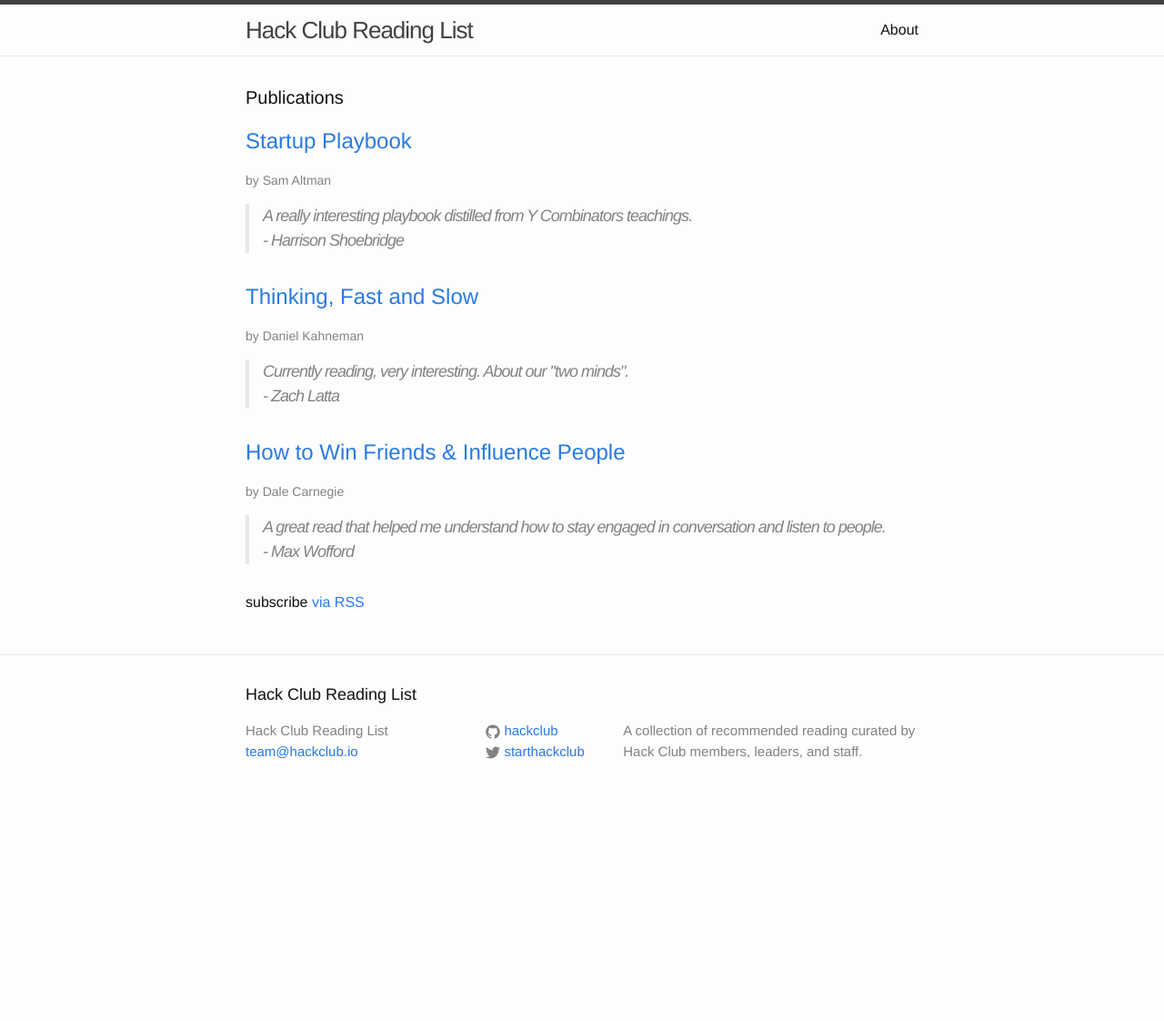
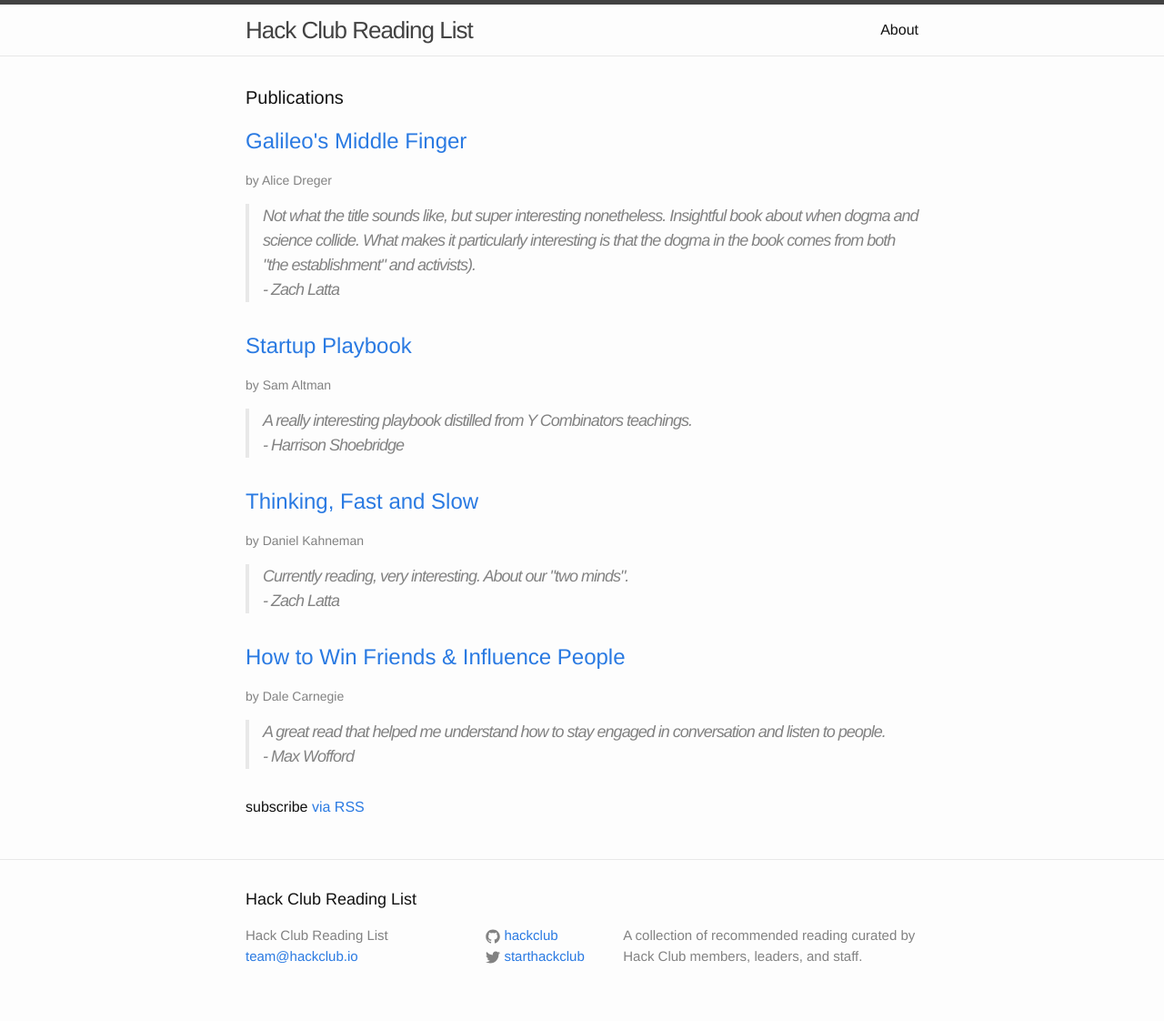
Before and after one commit to hackclub/reading-list, a Jekyll site: the page built from index.html, in a window 1280 px wide. Shown: the whole page at 91% size. Built offline with Jekyll 4.4.1, drawn with Linux system fonts in a browser that asks for light colours; before the commit the page ends 900 px from its top, so only the background shows below that.

Commit message:
Add Galileo's Middle Finger to list (#9)

```diff
--- a/_data/publications.yml
+++ b/_data/publications.yml
@@ -19,3 +19,9 @@
     A really interesting playbook distilled from Y Combinators teachings.
   link: http://playbook.samaltman.com/
   contributor: Harrison Shoebridge
+- title: Galileo's Middle Finger
+  author: Alice Dreger
+  description: >
+    Not what the title sounds like, but super interesting nonetheless. Insightful book about when dogma and science collide. What makes it particularly interesting is that the dogma in the book comes from both "the establishment" and activists).
+  link: http://www.amazon.com/Galileos-Middle-Finger-Heretics-Activists/dp/1594206082
+  contributor: Zach Latta
```
